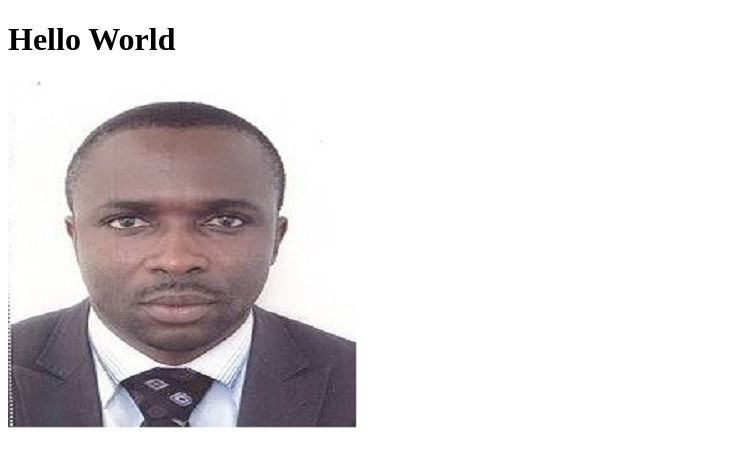
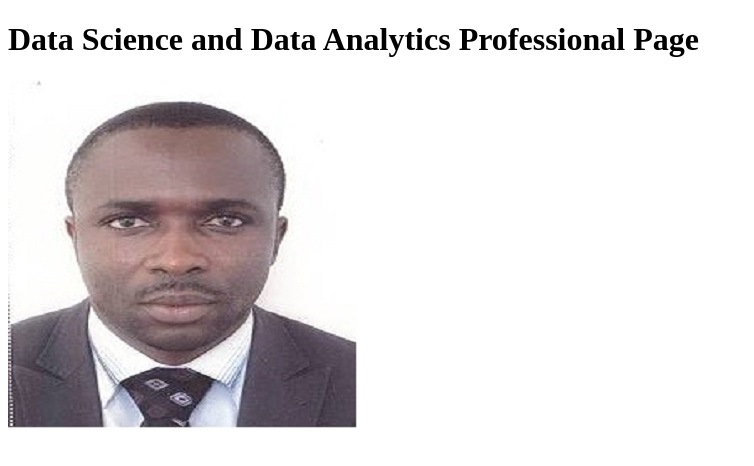
Before and after one commit to LuckyEjenaviSalomi/Data-Scientist, a plain HTML site: page index.html in a window 1280 px wide. Shown: the whole page, without its empty margins (0-754 px from the left). Drawn offline with Linux system fonts and the light colour scheme.

Commit message:
Update index.html

```diff
--- a/index.html
+++ b/index.html
@@ -6,7 +6,7 @@
     <title>My Website</title>
 </head>
 <body>
-    <h1>Hello World</h1>
+    <h1>Data Science and Data Analytics Professional Page</h1>
     <img src="images/passport photo.jpg" alt="">
 </body>
 </html>
```
